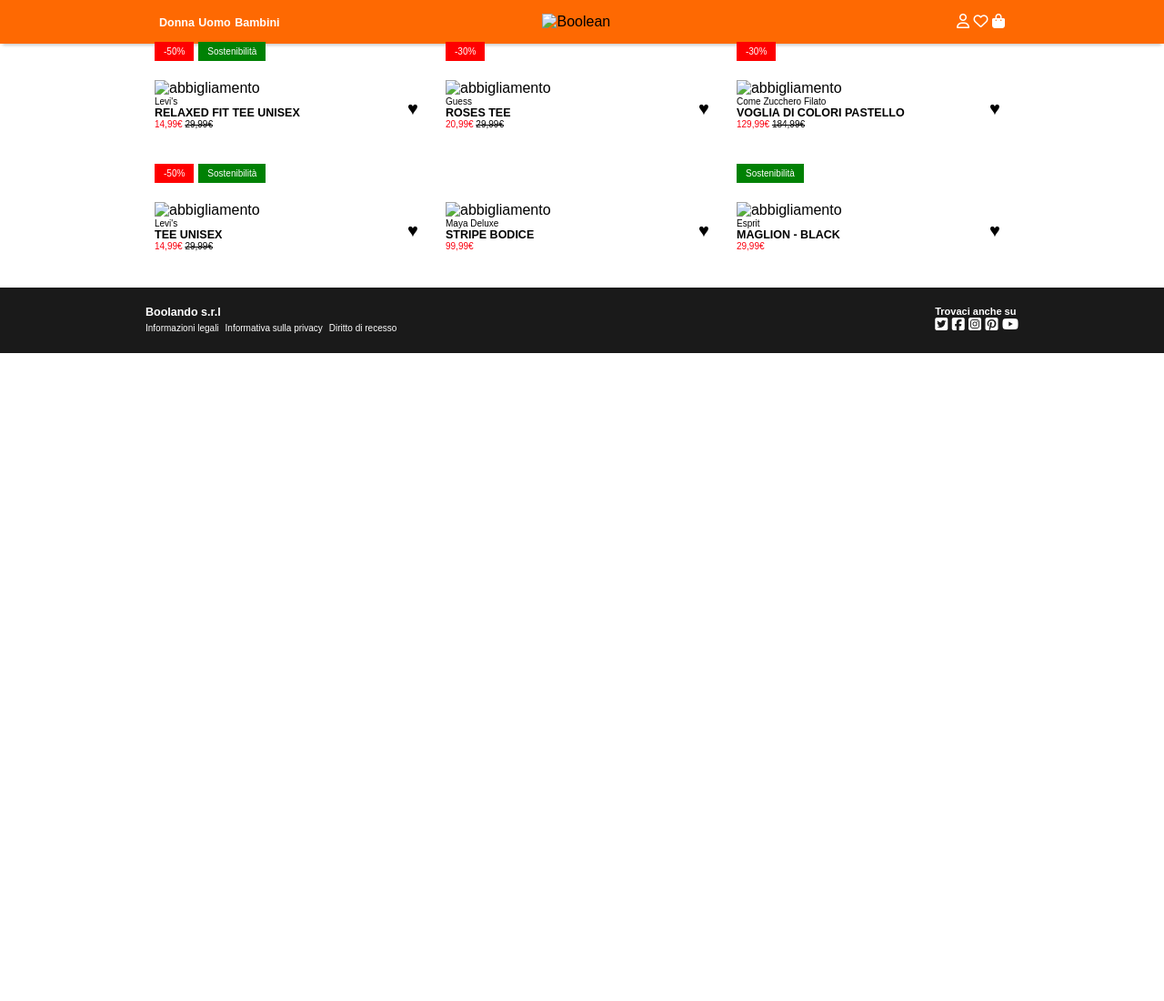
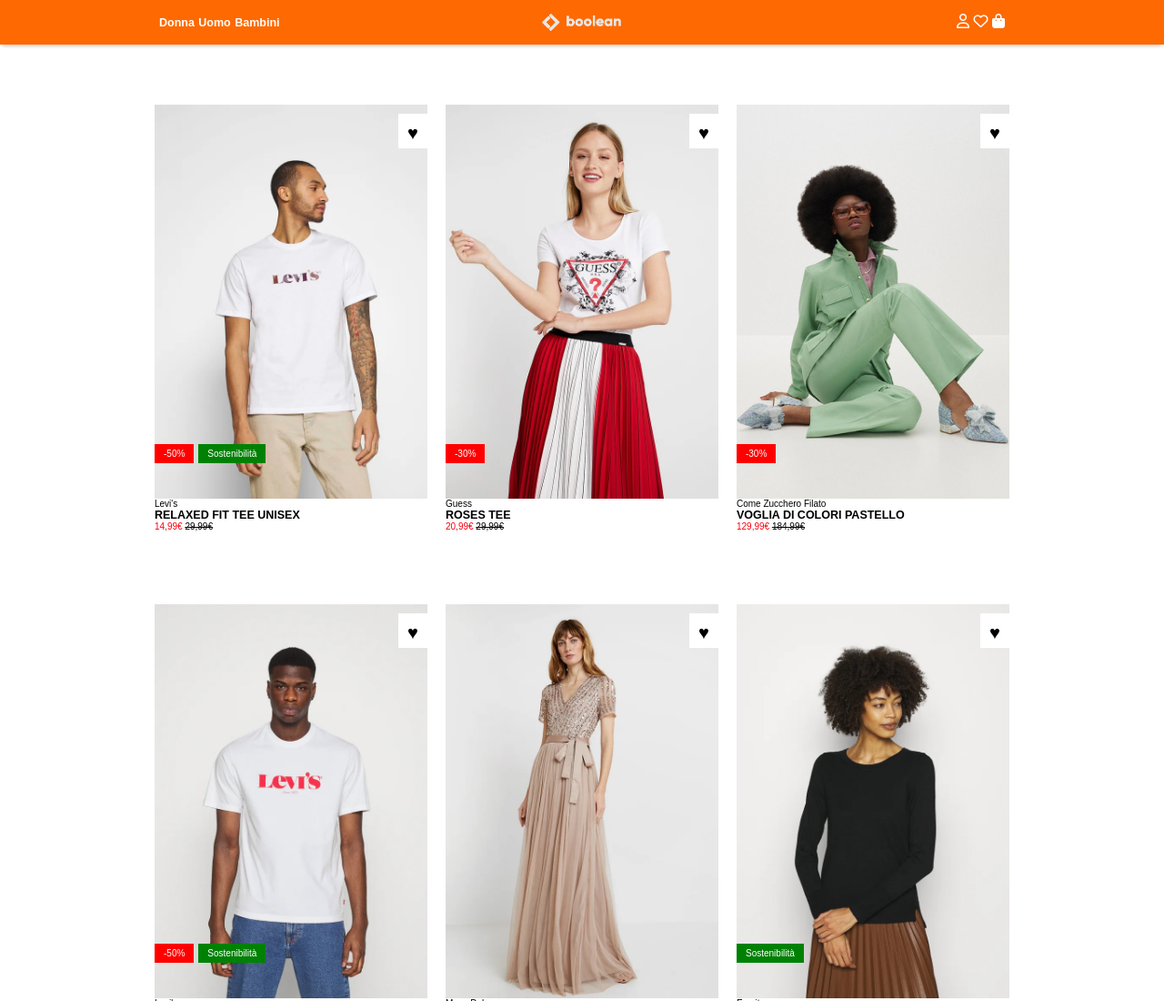
Before and after one commit to MattiaPiazzolla/html-css-boolando, a plain HTML site: page bonus/index.html in a window 1280 px wide. Shown: the top 1100 px of the page at 91% size. Before the commit the page ends 800 px from the top, so only its background shows below. Drawn offline with Linux system fonts and the light colour scheme.

Commit message:
[FIX] fixed nav-bar

```diff
--- a/bonus/css/style.css
+++ b/bonus/css/style.css
@@ -11,7 +11,14 @@ header{
     background-color: #FE6902;
     width: 100%;
     box-shadow: 0 5px 3px -3px #00000030;
+    position: fixed;
+    z-index: 1;
 }
+
+main{
+    padding-top: 75px;
+}
+
 footer{
     background-color: #1A1A1A;
     width: 100%;
--- a/bonus/index.html
+++ b/bonus/index.html
@@ -22,7 +22,7 @@
                 </div>
                 <div class="col-33">
                     <div class="nav-menu img-center">
-                        <img src="./img/boolean-logo.png" alt="Boolean" class="logo">
+                        <img src="../img/boolean-logo.png" alt="Boolean" class="logo">
                     </div>
                 </div>
                 <div class="col-33">
@@ -42,8 +42,8 @@
             <div class="row">
                 <div class="col-33">
                     <div class="content">
-                        <img class="d-block" src="./img/1.webp" alt="abbigliamento">
-                        <img class="d-none" src="./img/1b.webp" alt="abbigliamento">
+                        <img class="d-block" src="../img/1.webp" alt="abbigliamento">
+                        <img class="d-none" src="../img/1b.webp" alt="abbigliamento">
                         <div class="labels">
                             <div class="label bg-red">-50%</div>
                             <div class="label bg-green">Sostenibilità</div>
@@ -61,8 +61,8 @@
                 </div>
                 <div class="col-33">
                     <div class="content">
-                        <img class="d-block" src="./img/2.webp" alt="abbigliamento">
-                        <img class="d-none" src="./img/2b.webp" alt="abbigliamento">
+                        <img class="d-block" src="../img/2.webp" alt="abbigliamento">
+                        <img class="d-none" src="../img/2b.webp" alt="abbigliamento">
                         <div class="labels">
                             <div class="label bg-red">-30%</div>
                         </div>
@@ -78,8 +78,8 @@
                 </div>
                 <div class="col-33">
                     <div class="content">
-                        <img class="d-block" src="./img/3.webp" alt="abbigliamento">
-                        <img class="d-none" src="./img/3b.webp" alt="abbigliamento">
+                        <img class="d-block" src="../img/3.webp" alt="abbigliamento">
+                        <img class="d-none" src="../img/3b.webp" alt="abbigliamento">
                         <div class="labels">
                             <div class="label bg-red">-30%</div>
                         </div>
@@ -95,8 +95,8 @@
                 </div>
                 <div class="col-33">
                     <div class="content">
-                        <img class="d-block" src="./img/4.webp" alt="abbigliamento">
-                        <img class="d-none" src="./img/4b.webp" alt="abbigliamento">
+                        <img class="d-block" src="../img/4.webp" alt="abbigliamento">
+                        <img class="d-none" src="../img/4b.webp" alt="abbigliamento">
                         <div class="labels">
                             <div class="label bg-red">-50%</div>
                             <div class="label bg-green">Sostenibilità</div>
@@ -113,8 +113,8 @@
                 </div>
                 <div class="col-33">
                     <div class="content">
-                        <img class="d-block" src="./img/5.webp" alt="abbigliamento">
-                        <img class="d-none" src="./img/5b.webp" alt="abbigliamento">
+                        <img class="d-block" src="../img/5.webp" alt="abbigliamento">
+                        <img class="d-none" src="../img/5b.webp" alt="abbigliamento">
                         <div class="heart bg-white">
                             &hearts;
                         </div>
@@ -127,8 +127,8 @@
                 </div>
                 <div class="col-33">
                     <div class="content">
-                        <img class="d-block" src="./img/6.webp" alt="abbigliamento">
-                        <img class="d-none" src="./img/6b.webp" alt="abbigliamento">
+                        <img class="d-block" src="../img/6.webp" alt="abbigliamento">
+                        <img class="d-none" src="../img/6b.webp" alt="abbigliamento">
                         <div class="labels">
                             <div class="label bg-green">Sostenibilità</div>
                         </div>
--- a/css/style.css
+++ b/css/style.css
@@ -11,7 +11,14 @@ header{
     background-color: #FE6902;
     width: 100%;
     box-shadow: 0 5px 3px -3px #00000030;
+    position: fixed;
+    z-index: 1;
 }
+
+main{
+    padding-top: 75px;
+}
+
 footer{
     background-color: #1A1A1A;
     width: 100%;
```
